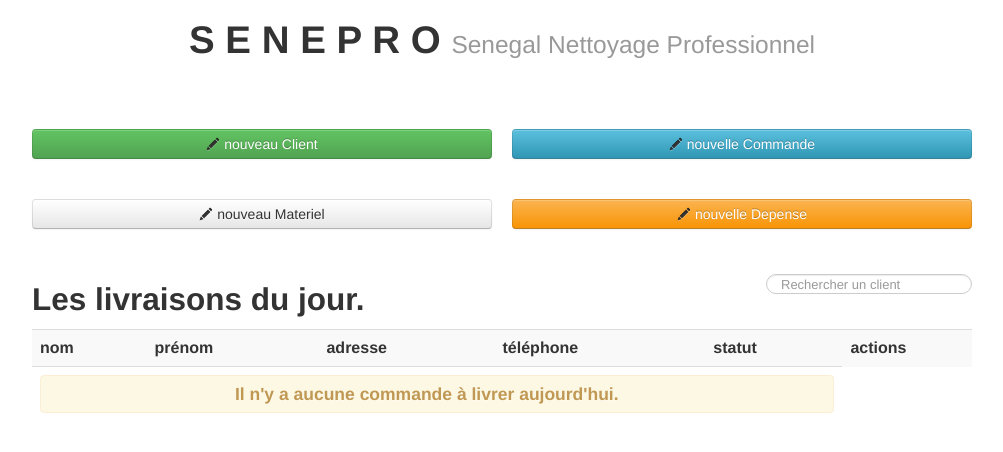
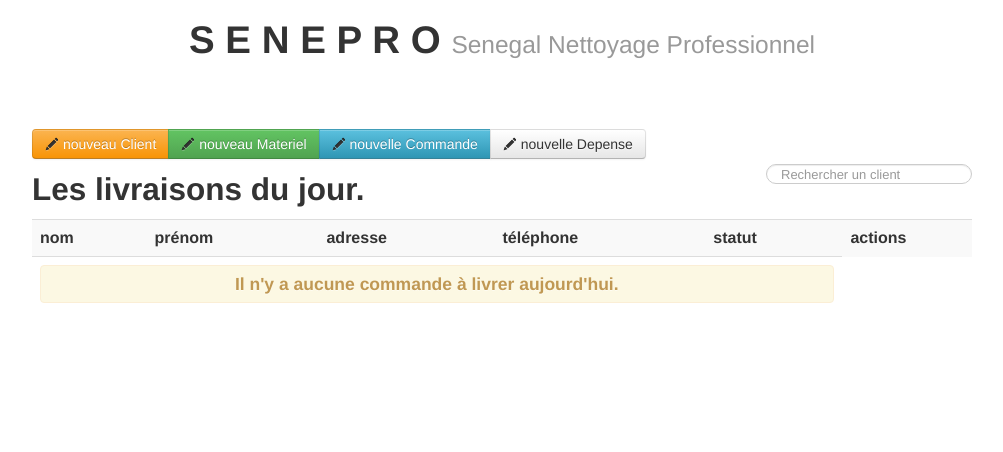
Before and after one commit to boubash/Senepro, a PHP site: page /secretaire.php in a window 1280 px wide. Shown: the top 452 px of the page, without its empty margins (138-1141 px from the left). Run offline with PHP 8.4, Linux system fonts and the light colour scheme; data that the repository does not hold is empty.

Commit message:
ajout de style sur les boutons de la secretaire

```diff
--- a/secretaire.php
+++ b/secretaire.php
@@ -1,45 +1,29 @@
 <?php include('header.php') ?>
 
 <div class="container">
-	<div class="row">
+	<div class="btn-group">
 
-		<div class="span6">
-			<a href="nouveau-client.php">
-				<button type="submit" name="client" class="btn btn-success btn-block ">
+		<a href="nouveau-client.php" class="btn btn-warning">
 				<i class='icon-pencil'></i>
 				nouveau Client
-				</button>
 		</a>
-			<br>
-			<br>
-			<a href="nouveau-materiel.php">
-				<button type="submit" name="materiel" class="btn btn-default btn-block ">
+
+		<a href="nouveau-materiel.php" class="btn btn-success">
+
 				<i class='icon-pencil'></i>
 				nouveau Materiel
-				</button>
+
 		</a>
-			<br>
-			<br>
-		</div>
+		<a href="ajout-commande.php" class="btn btn-info">
 
-		<div class="span6">
-			<a href="ajout-commande.php">
-				<button type="submit" name="materiel" class="btn btn-info btn-block">
 				<i class='icon-pencil'></i>
 				nouvelle Commande
-				</button>
 		</a>
-			<br>
-			<br>
-			<a href="ajout-depense.php">
-				<button type="submit" name="materiel" class="btn btn-warning btn-block">
+		<a href="ajout-depense.php" class="btn btn-default">
 				<i class='icon-pencil'></i>
 				nouvelle Depense
-				</button>
 		</a>
-			<br>
-			<br>
-		</div>
+
 	</div>
 	<div class='row'>
 		<div class="span9"><h2>Les livraisons du jour.</h2></div>
```
Lines whose indentation alone changed are shown as unchanged.
